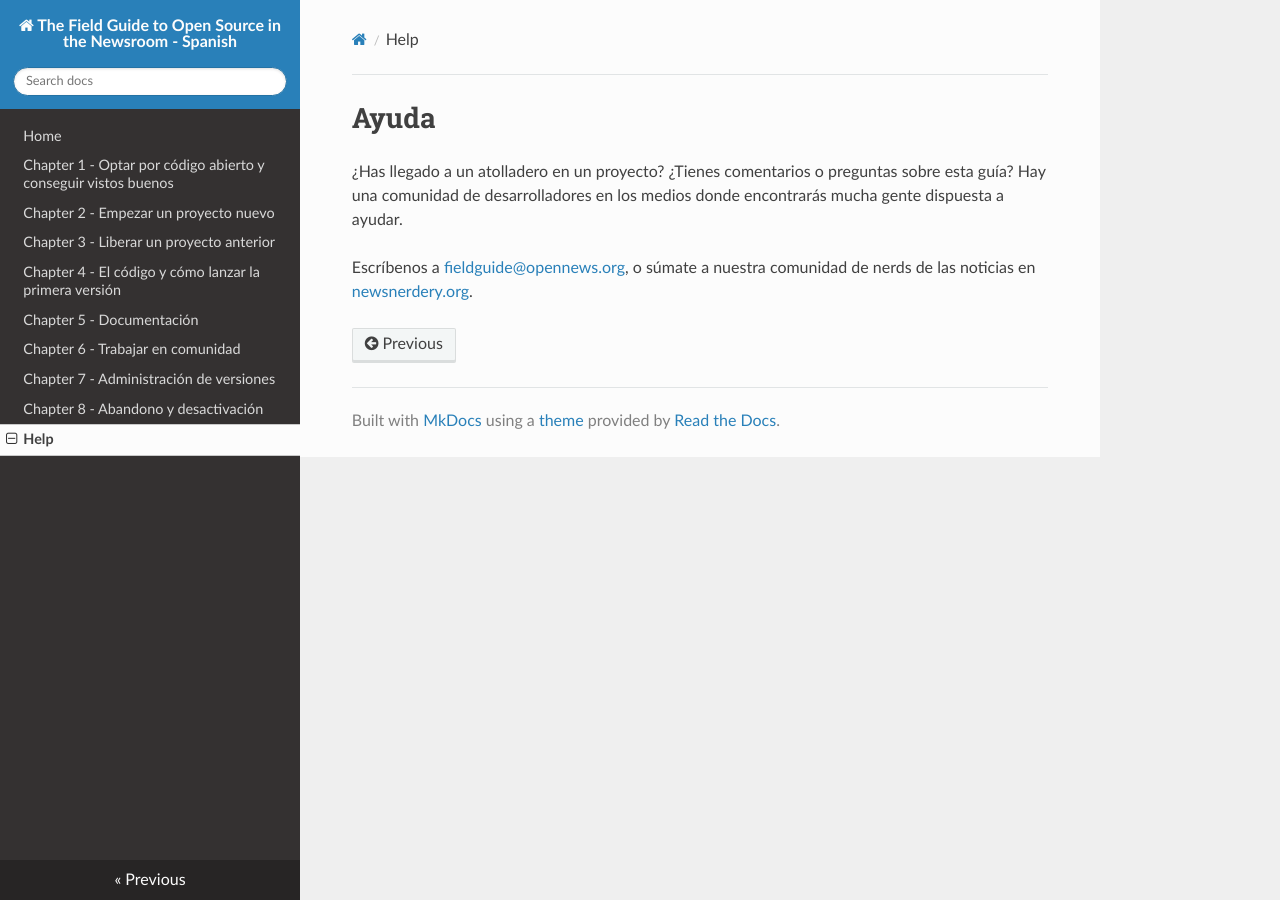
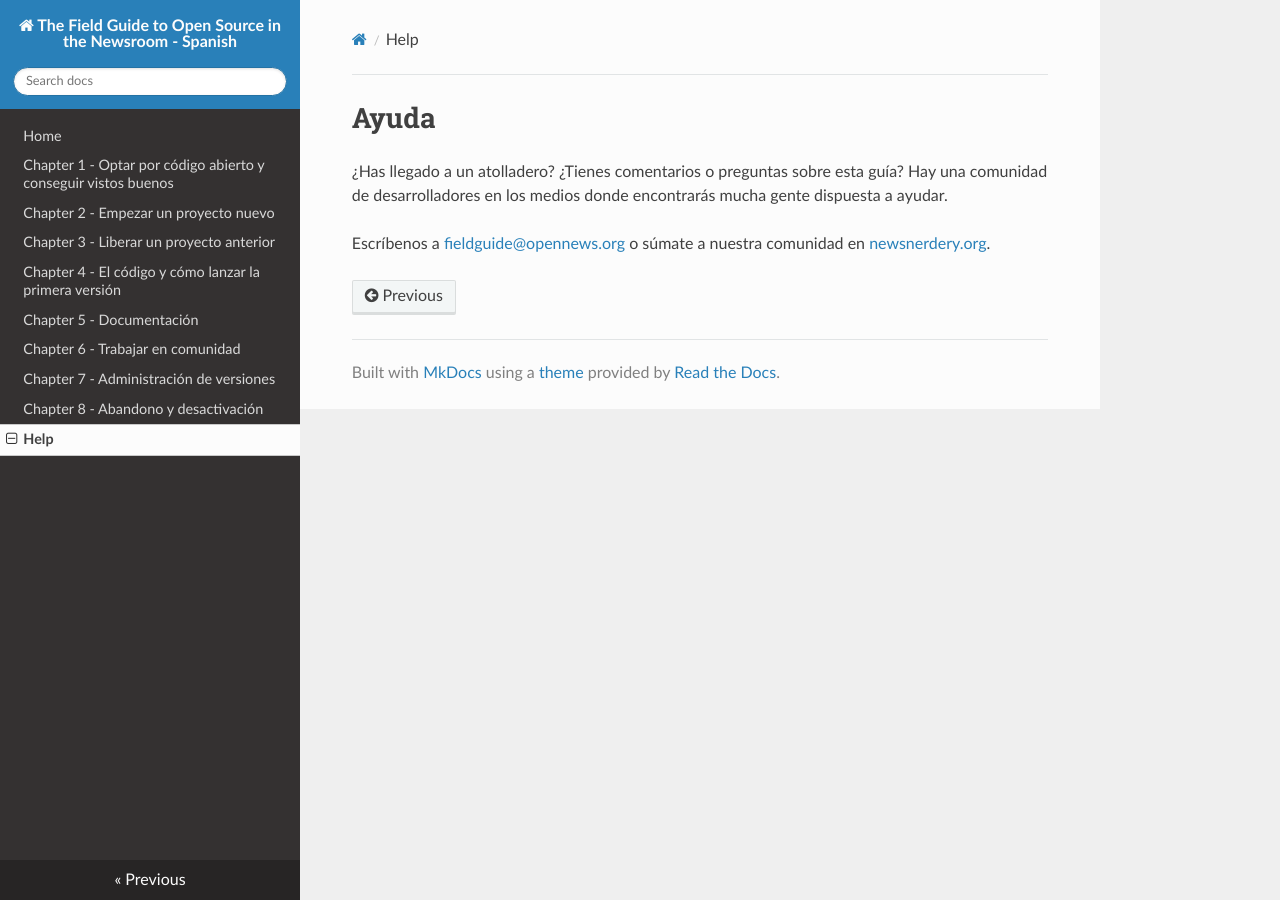
Before and after one commit to OpenNewsLabs/field-guide-open-source-newsroom-spanish, an MkDocs documentation site: the page built from docs/ayuda.md, in a window 1280 px wide. Built offline with MkDocs 1.6.1, drawn with Linux system fonts in a browser that asks for light colours; nearby versions of some CDN libraries; old or Windows-style settings are respelled for this version of MkDocs.

Commit message:
Update ayuda.md

```diff
--- a/docs/ayuda.md
+++ b/docs/ayuda.md
@@ -1,5 +1,5 @@
 # Ayuda
 
-¿Has llegado a un atolladero en un proyecto? ¿Tienes comentarios o preguntas sobre esta guía? Hay una comunidad de desarrolladores en los medios donde encontrarás mucha gente dispuesta a ayudar.
+¿Has llegado a un atolladero? ¿Tienes comentarios o preguntas sobre esta guía? Hay una comunidad de desarrolladores en los medios donde encontrarás mucha gente dispuesta a ayudar.
 
-Escríbenos a [fieldguide@opennews.org](mailto:fieldguide@opennews.org), o súmate a nuestra comunidad de nerds de las noticias en [newsnerdery.org](http://newsnerdery.org/).
+Escríbenos a [fieldguide@opennews.org](mailto:fieldguide@opennews.org) o súmate a nuestra comunidad en [newsnerdery.org](http://newsnerdery.org/).
```
